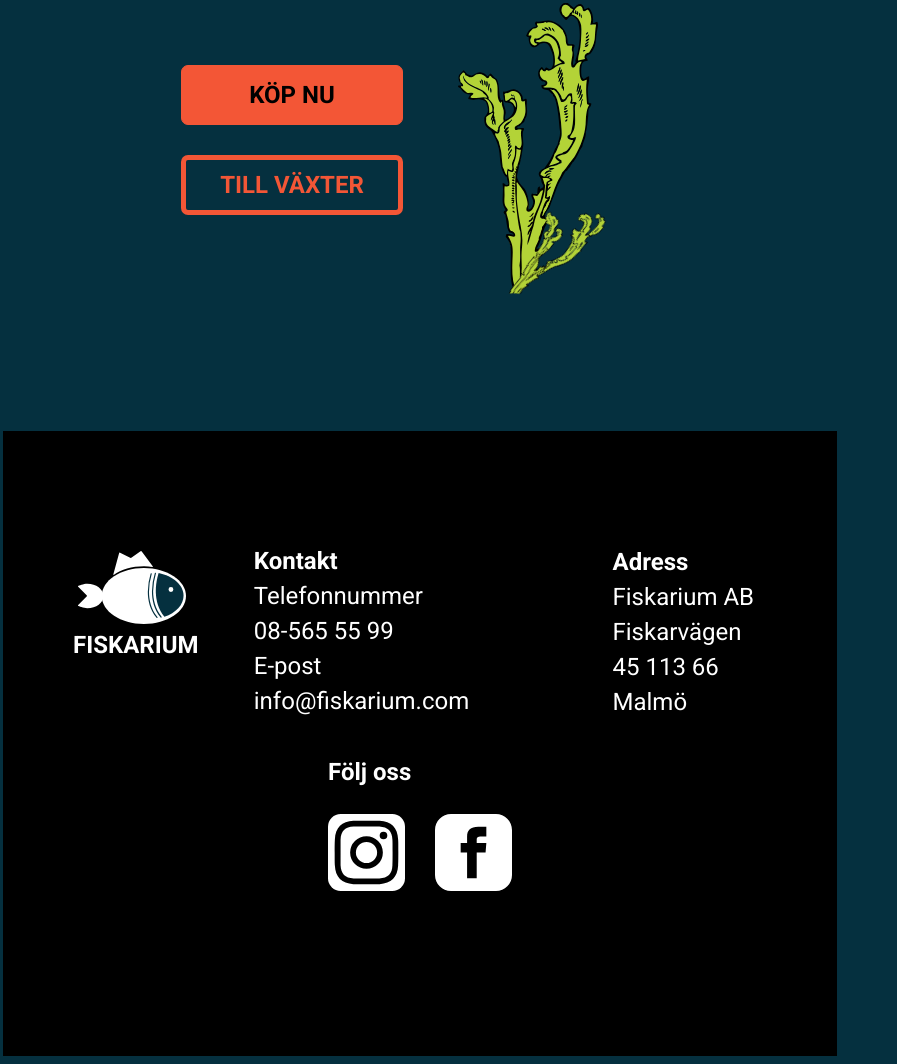
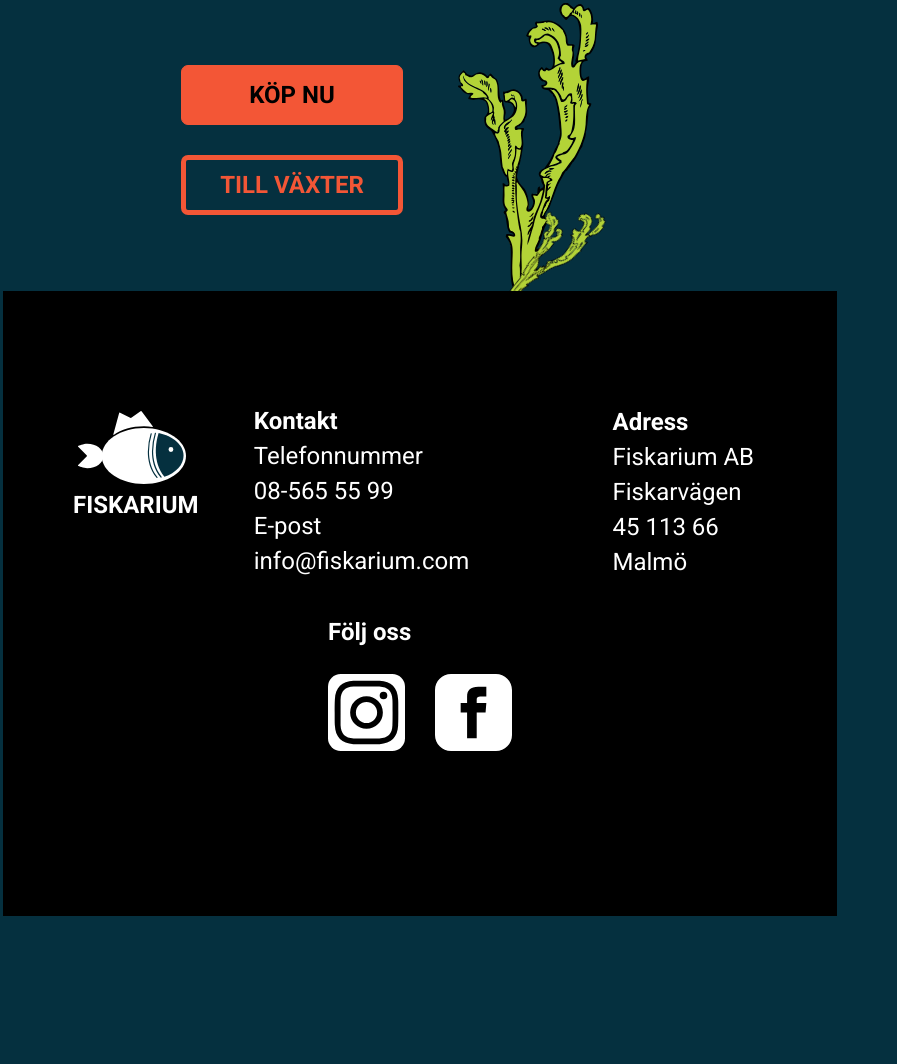
Before and after one commit to aahland/fiskarium, a plain HTML site: page index.html in a window 1280 px wide. Shown: the part 1875-2939 px from the top of the page, without its empty margins (0-897 px from the left). After the commit the page ends 2799 px from the top, so only its background shows below. Drawn offline with Linux system fonts and the light colour scheme; a web font is replaced by a local one.

Commit message:
moving footer

```diff
--- a/footer.css
+++ b/footer.css
@@ -6,6 +6,7 @@ footer{
     width: 375px;
     height: 870px;
     margin-left:0;
+    margin-top: -130px;
     position: relative;
     right: 5px;
 
@@ -99,6 +100,7 @@ footer h3 {
     footer {
       width: 834px;
       height: 625px;
+      margin-top: -140px;
     }
 
     footer section {
```
